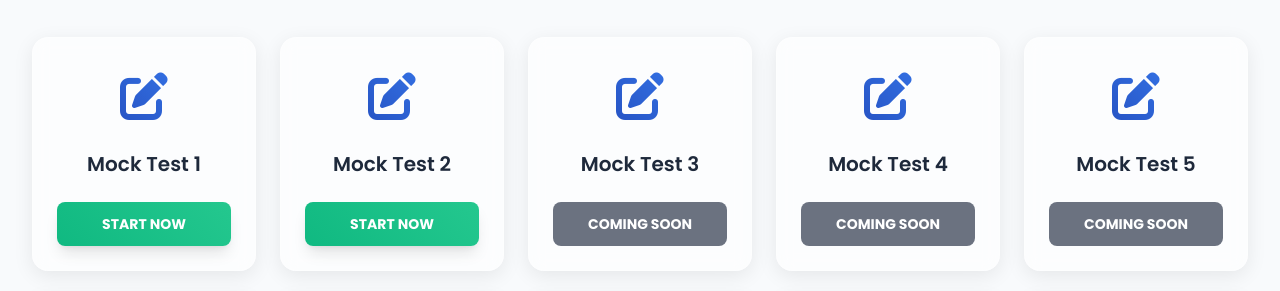
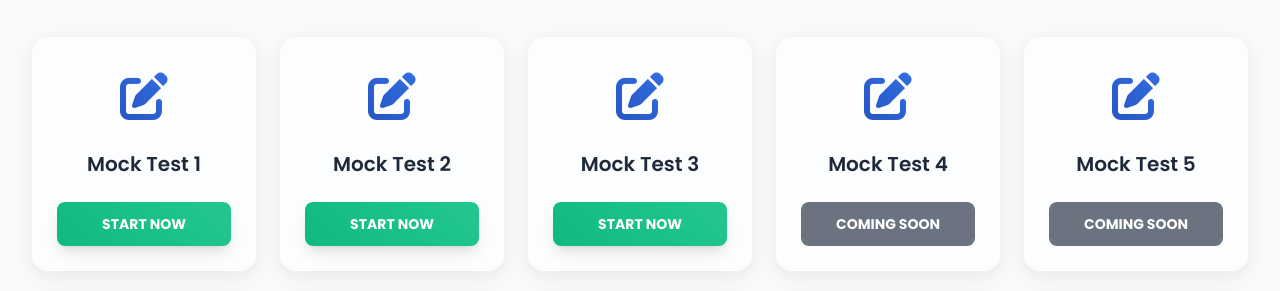
Before and after one commit to mkuk2013/IntermediateMockTest, a plain HTML site: page index.html in a window 1280 px wide. Shown: the part 509-800 px from the top of the page. Drawn offline with nearby package versions, Linux system fonts and the light colour scheme.

Commit message:
Update index.html

```diff
--- a/index.html
+++ b/index.html
@@ -472,7 +472,8 @@
                             link: `mock-test${i}.html`,
                             // --- CHANGE ---
                             // Mock Test 1 aur 2 ab enabled hain
-                            isEnabled: i === 1 || i === 2
+                             isEnabled: i === 1 || i === 2 || i === 3
+                            // isEnabled:true
                         });
                     }
 
```
